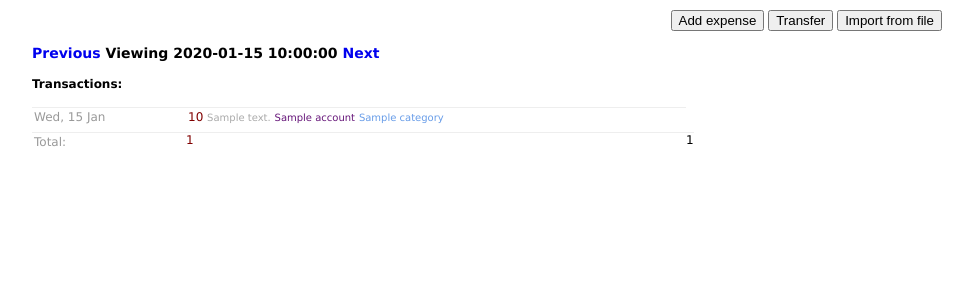
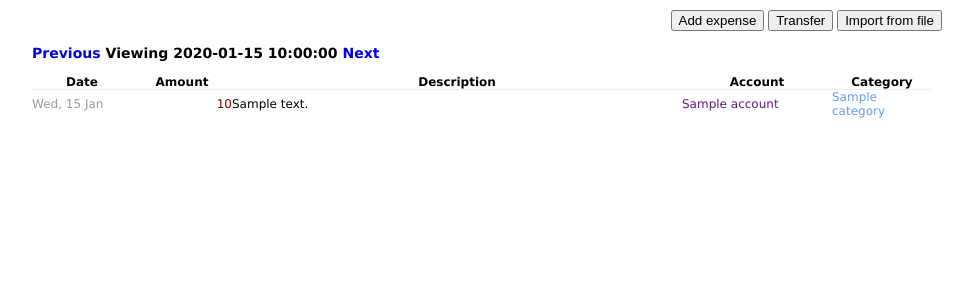
Before and after one commit to nicolasalt/pft, a Python web app: template templates/detailed_expenses.html in a window 1280 px wide. Shown: the part 28-328 px from the top of the page, without its empty margins (153-1126 px from the left). Run offline with Jinja, Linux system fonts and the light colour scheme; the template is opened without the code that fills it: most values are stand-ins (such as "Sample title", 1, 10 or a date in 2020); some libraries are stand-ins or nearby versions.

Commit message:
Set up a rich table view for transaction list.

```diff
--- a/css/common.css
+++ b/css/common.css
@@ -91,16 +91,15 @@ header .right_block {
 }
 .standard_block .item button {
   font-size: 12px;
-  margin-left: 10px;
 }
 .standard_block .item .name {
-  width: 150px;
+  width: 130px;
   overflow: hidden;
   text-overflow: ellipsis;
   display: inline-block;
 }
 .standard_block .item .balance {
-  width: 100px;
+  width: 70px;
   text-align: right;
   overflow: hidden;
   display: inline-block;
@@ -108,6 +107,7 @@ header .right_block {
 .standard_block .item .currency {
   color: #bbb;
   display: inline-block;
+  margin-right: 20px;
 }
 .standard_block .item.total {
   margin-top: 10px;
--- a/templates/base.html
+++ b/templates/base.html
@@ -3,9 +3,11 @@
 <head>
   <link type="text/css" rel="stylesheet" href="/css/common.css" />
   <link type="text/css" href="/css/custom-theme/jquery-ui-1.8.18.custom.css" rel="stylesheet" />
+  <link rel="stylesheet" type="text/css" href="http://ajax.aspnetcdn.com/ajax/jquery.dataTables/1.8.2/css/jquery.dataTables.css">
 
   <script type="text/javascript" src="http://ajax.aspnetcdn.com/ajax/jQuery/jquery-1.7.1.min.js"></script>
   <script type="text/javascript" src="/js/lib/jquery-ui-1.8.18.custom.min.js"></script>
+  <script type="text/javascript" src="http://ajax.aspnetcdn.com/ajax/jquery.dataTables/1.9.0/jquery.dataTables.min.js"></script>
   <script type="text/javascript" src="/js/lib/amplify.min.js"></script>
   <script type="text/javascript" src="/js/lib/highcharts.js"></script>
   <script type="text/javascript" src="/js/state.js"></script>
--- a/templates/detailed_expenses.html
+++ b/templates/detailed_expenses.html
@@ -6,42 +6,53 @@
   <style type="text/css">
     .expense {
       color: #800000;
+      text-align: right;
     }
     .income {
       color: #008000;
+      text-align: right;
     }
-    table.days {
+    table.transactions {
       table-layout: fixed;
     }
-    .day td {
-      height: 20px;
+    .transaction td {
       border-top: 1px solid #eee;
-      vertical-align: top;
     }
-    .day .title_cell {
+
+    .date_cell {
+      width: 100px;
+    }
+    td.date_cell {
+      color: #999;
+    }
+    .amount_cell {
+      width: 100px;
+    }
+    .description_cell {
+      width: 450px;
+      overflow: hidden;
+      text-overflow: ellipsis;
+      white-space: nowrap;
+    }
+    .account_cell {
       width: 150px;
-      color: #999;
-      padding: 2px;
     }
-    .day .transaction {
-      cursor: pointer;
-      padding: 2px;
+    .category_cell {
+      width: 100px;
     }
-    .day .transaction:hover {
-      background: #e9ffe3;
+
+    table.dataTable tr.odd {
+      background-color: white;
     }
-    .day .expense_cell {
-      width: 500px;
-      color: #800000;
+    .dataTables_info { padding-top: 0; }
+    .dataTables_paginate { padding-top: 0; }
+    .css_right { float: right; }
+    #example_wrapper .fg-toolbar { font-size: 0.8em }
+    #theme_links span { float: left; padding: 2px 10px; }
+    .dataTables_wrapper .ui-toolbar {
+      padding: 5px;
     }
-    .day .transaction .description {
-      color: #aaa;
-      font-size: 10px;
-    }
-    .day .transaction .account,
-    .day .transaction .category {
-      font-size: 10px;
-    }
+
   </style>
 
   <script type="text/javascript">
@@ -50,25 +61,19 @@
     {% for transaction in transactions_json %}
       pft.state.UpdateTransaction({{ transaction }});
     {% endfor %}
+    $(function(){
+      $('#transaction-table').dataTable({
+        'bPaginate': false,
+        'bLengthChange': false,
+        'bFilter': true,
+        'bSort': true,
+        'bInfo': true,
+        'bJQueryUI': true,
+        'bAutoWidth': false});
+    });
   </script>
 {% endblock %}
 
-{% macro render_transaction(transaction) -%}
-  {% if transaction.amount > 0 %}
-    {% set transaction_class = 'expense' %}
-  {% else %}
-    {% set transaction_class = 'income' %}
-  {% endif %}
-  <div class="transaction {{ transaction_class }}"
-       transaction_id="{{ transaction.key.id() }}">
-    <span class="amount">{{ transaction.amount|abs }}</span>
-    <span class="description">{{ transaction.description }}</span>
-    <span class="account">{{ transaction.account.name }}</span>
-    {% if transaction.category %}
-      <span class="category">{{ transaction.category.name }}</span>
-    {% endif %}
-  </div>
-{%- endmacro %}
 
 {% block content %}
   <h3>
@@ -77,23 +82,35 @@
     <a href="/edit_budget?date={{ budget.GetStrDate() }}">Next</a>
   </h3>
 
-  <h4>Transactions:</h4>
-  <table class="days" cellpadding="0" cellspacing="0">
-    {% for day in days %}
-      <tr class="day">
-        <td class="title_cell">{{ day.date.strftime('%a, %d %b') }}</td>
-        <td class="expense_cell">
-          {% for transaction in day.transactions %}
-            {{ render_transaction(transaction) }}
-          {% endfor %}
-        </td>
+  <table id="transaction-table" class="transactions" cellpadding="0" cellspacing="0">
+    <thead>
+      <tr class="transaction">
+        <th class="date_cell">Date</th>
+        <th class="amount_cell">Amount</th>
+        <th class="description_cell">Description</th>
+        <th class="account_cell">Account</th>
+        <th class="category_cell">Category</th>
       </tr>
-    {% endfor %}
-
-    <tr class="day">
-      <td class="title_cell">Total:</td>
-      <td class="expense_cell">{{ total_expenses }}</td>
-      <td class="income_cell">{{ total_income }}</td>
-    </tr>
+    </thead>
+    <tbody>
+      {% for transaction in transactions %}
+        <tr class="transaction">
+          <td class="date_cell">{{ transaction.date.strftime('%a, %d %b') }}</td>
+          {% if transaction.amount > 0 %}
+            {% set amount_class = 'expense' %}
+          {% else %}
+            {% set amount_class = 'income' %}
+          {% endif %}
+          <td class="amount_cell {{ amount_class }}">{{ transaction.amount|abs|round(1) }}</td>
+          <td class="description_cell description">{{ transaction.description }}</td>
+          <td class="account_cell account">{{ transaction.account.name }}</td>
+          <td class="category_cell category">
+            {% if transaction.category %}
+              {{ transaction.category.name }}
+            {% endif %}
+          </td>
+        </tr>
+      {% endfor %}
+    </tbody>
   </table>
 {% endblock %}
```
Also changed, not shown: templates/planning/edit_budget.html (+0 -9 lines), view_handlers.py (+2 -33 lines).
